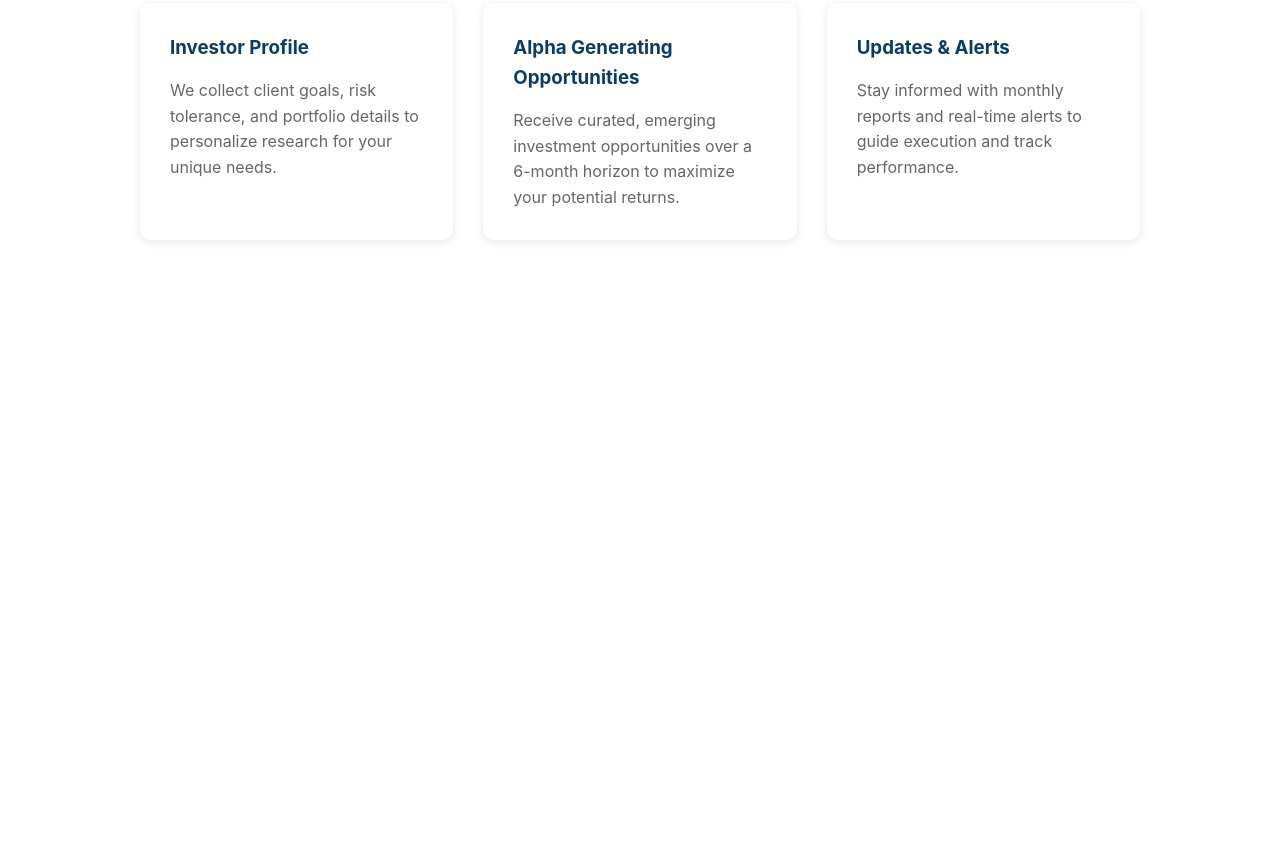
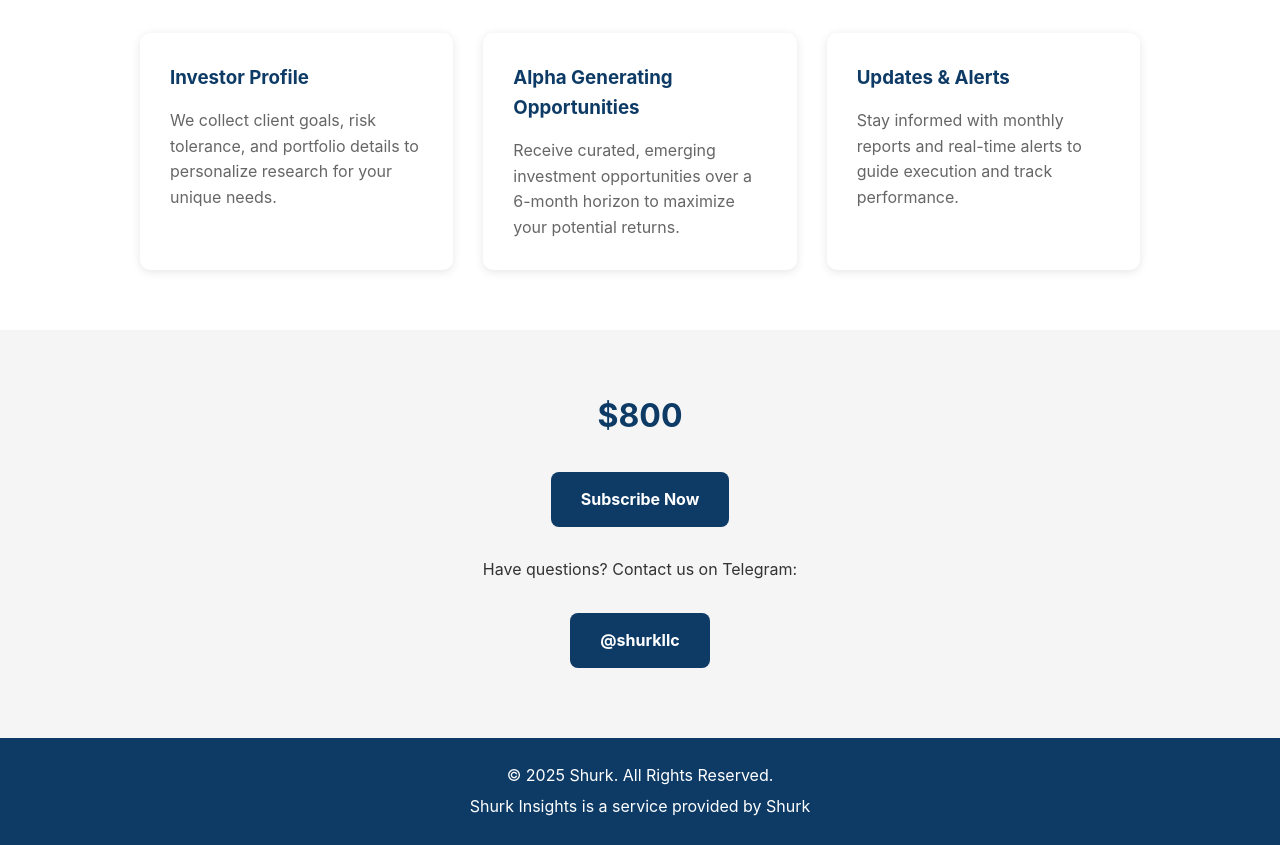
Before and after one commit to segaab/shruk-website, a plain HTML site: page index.html in a window 1280 px wide. Shown: the part 392-1237 px from the top of the page. Before the commit the page ends 800 px from the top, so only its background shows below. Drawn offline with Linux system fonts and the light colour scheme.

Commit message:
Update index.html

```diff
--- a/index.html
+++ b/index.html
@@ -3,7 +3,7 @@
 <head>
     <meta charset="UTF-8">
     <meta name="viewport" content="width=device-width, initial-scale=1.0">
-    <title>Alpha Insights</title>
+    <title>Shurk Insights</title>
     <style>
         * {
             margin: 0;
@@ -15,6 +15,9 @@
             font-family: -apple-system, BlinkMacSystemFont, 'Segoe UI', Roboto, sans-serif;
             line-height: 1.6;
             color: #333;
+            min-height: 100vh;
+            display: flex;
+            flex-direction: column;
         }
 
         .section {
@@ -40,7 +43,7 @@
 
         .hero p {
             max-width: 600px;
-            margin: 0 auto;
+            margin: 0 auto 30px;
             opacity: 0.9;
         }
 
@@ -67,6 +70,56 @@
             color: #666;
         }
 
+        .cta-section {
+            text-align: center;
+            padding: 60px 20px;
+            background: #f5f5f5;
+        }
+
+        .cta-button {
+            display: inline-block;
+            background: #0D3B66;
+            color: white;
+            padding: 15px 30px;
+            border-radius: 8px;
+            text-decoration: none;
+            font-weight: bold;
+            margin: 10px;
+            transition: background-color 0.3s;
+        }
+
+        .cta-button:hover {
+            background: #0a2e4f;
+        }
+
+        .price {
+            font-size: 2rem;
+            font-weight: bold;
+            color: #0D3B66;
+            margin-bottom: 20px;
+        }
+
+        .footer {
+            background: #0D3B66;
+            color: white;
+            padding: 20px;
+            text-align: center;
+            margin-top: auto;
+        }
+
+        .footer p {
+            margin: 5px 0;
+        }
+
+        .footer a {
+            color: white;
+            text-decoration: none;
+        }
+
+        .footer a:hover {
+            text-decoration: underline;
+        }
+
         @media (max-width: 768px) {
             .hero h1 {
                 font-size: 2rem;
@@ -81,7 +134,7 @@
 <body>
     <section class="hero">
         <div class="container">
-            <h1>Alpha Insights</h1>
+            <h1>Shurk Insights</h1>
             <p>Helping investors identify and act on high-probability opportunities in financial markets through tailored research, actionable roadmaps, and real-time alerts.</p>
         </div>
     </section>
@@ -106,5 +159,21 @@
             </div>
         </div>
     </section>
+
+    <section class="cta-section">
+        <div class="container">
+            <div class="price">$800</div>
+            <a href="https://buy.stripe.com/your-payment-link" class="cta-button">Subscribe Now</a>
+            <p style="margin: 20px 0;">Have questions? Contact us on Telegram:</p>
+            <a href="https://t.me/shurkllc" class="cta-button">@shurkllc</a>
+        </div>
+    </section>
+
+    <footer class="footer">
+        <div class="container">
+            <p>© 2025 Shurk. All Rights Reserved.</p>
+            <p>Shurk Insights is a service provided by Shurk</p>
+        </div>
+    </footer>
 </body>
 </html>
```
